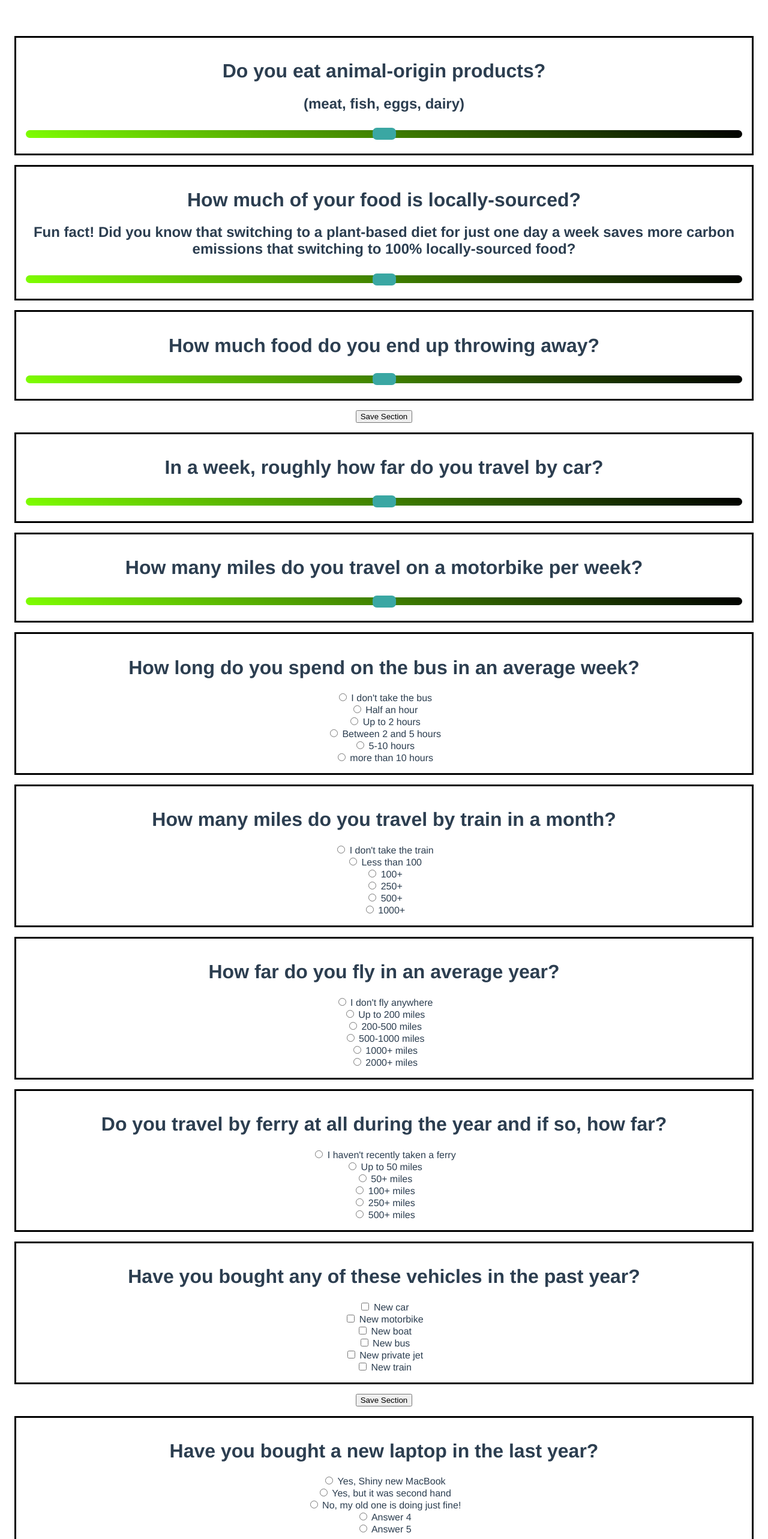
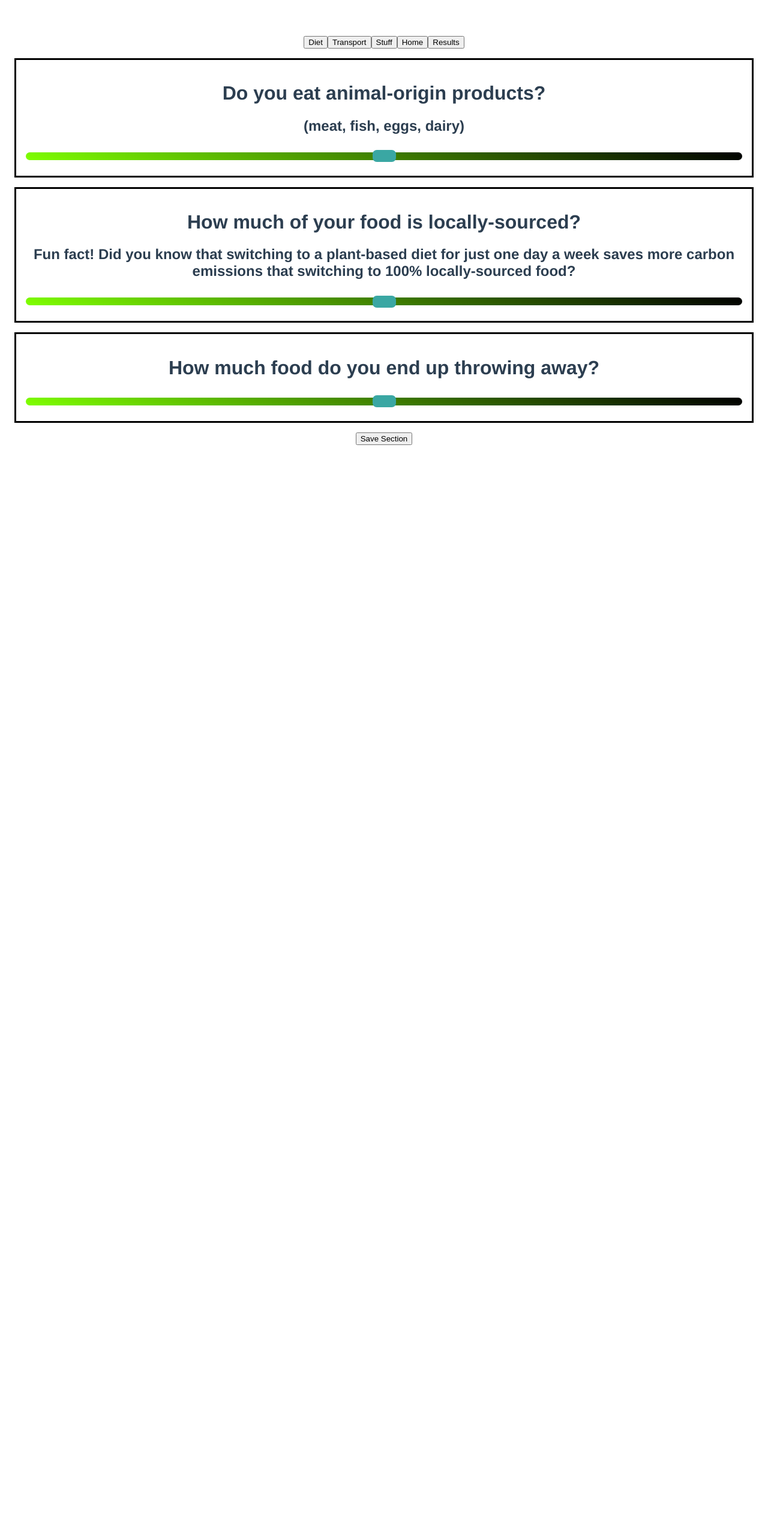
Before and after one commit to randomlyalex/co2_group_project, a Vue app in the folder client/: page / in a window 1280 px wide. Shown: the top 2566 px of the page at 60% size. After the commit the page ends 800 px from the top, so only its background shows below. Built offline with nearby package versions, Linux system fonts and the light colour scheme.

Commit message:
top section tabs implemented

```diff
--- a/client/src/App.vue
+++ b/client/src/App.vue
@@ -1,40 +1,49 @@
 <template>
 	<div id="app">
+		<button v-on:click="selectedSection = 'diet'">Diet</button>
+		<button v-on:click="selectedSection = 'transport'">Transport</button>
+		<button v-on:click="selectedSection = 'stuff'">Stuff</button>
+		<button v-on:click="selectedSection = 'home'">Home</button>
+		<button v-on:click="selectedSection = 'results'">Results</button>
 		<diet-section
+			v-if="selectedSection === 'diet'"
 			v-on:stuff_questions="diet_questions = $event"
 		></diet-section>
 		<transport-section
+			v-if="selectedSection === 'transport'"
 			v-on:transport_questions="transport_questions = $event"
 		></transport-section>
 		<stuff-section
+			v-if="selectedSection === 'stuff'"
 			v-on:stuff_questions="stuff_questions = $event"
-        ></stuff-section> -->
-        <home-section></home-section>
+		></stuff-section>
+		<home-section v-if="selectedSection === 'home'"></home-section>
 	</div>
 </template>
 
 <script>
 // import StuffSection from "./components/StuffSection.vue";
 import HomeSection from './components/HomeSection.vue';
-import TransportSection from "./components/TransportSection.vue";
-import StuffSection from "./components/StuffSection.vue";
-import DietSection from "./components/DietSection";
+import TransportSection from './components/TransportSection.vue';
+import StuffSection from './components/StuffSection.vue';
+import DietSection from './components/DietSection';
 
 export default {
-    name: "App",
+	name: 'App',
 	data() {
 		return {
 			transport_questions: [],
 			stuff_questions: [],
-            diet_questions: []
+			diet_questions: [],
+			selectedSection: 'diet',
 		};
 	},
 	components: {
 		// "stuff-section": StuffSection,
-         "home-section": HomeSection,
-        "stuff-section": StuffSection,
-        "diet-section": DietSection,
-        "transport-section": TransportSection,
+		'home-section': HomeSection,
+		'stuff-section': StuffSection,
+		'diet-section': DietSection,
+		'transport-section': TransportSection,
 	},
 };
 </script>
```
Lines whose indentation alone changed are shown as unchanged.
